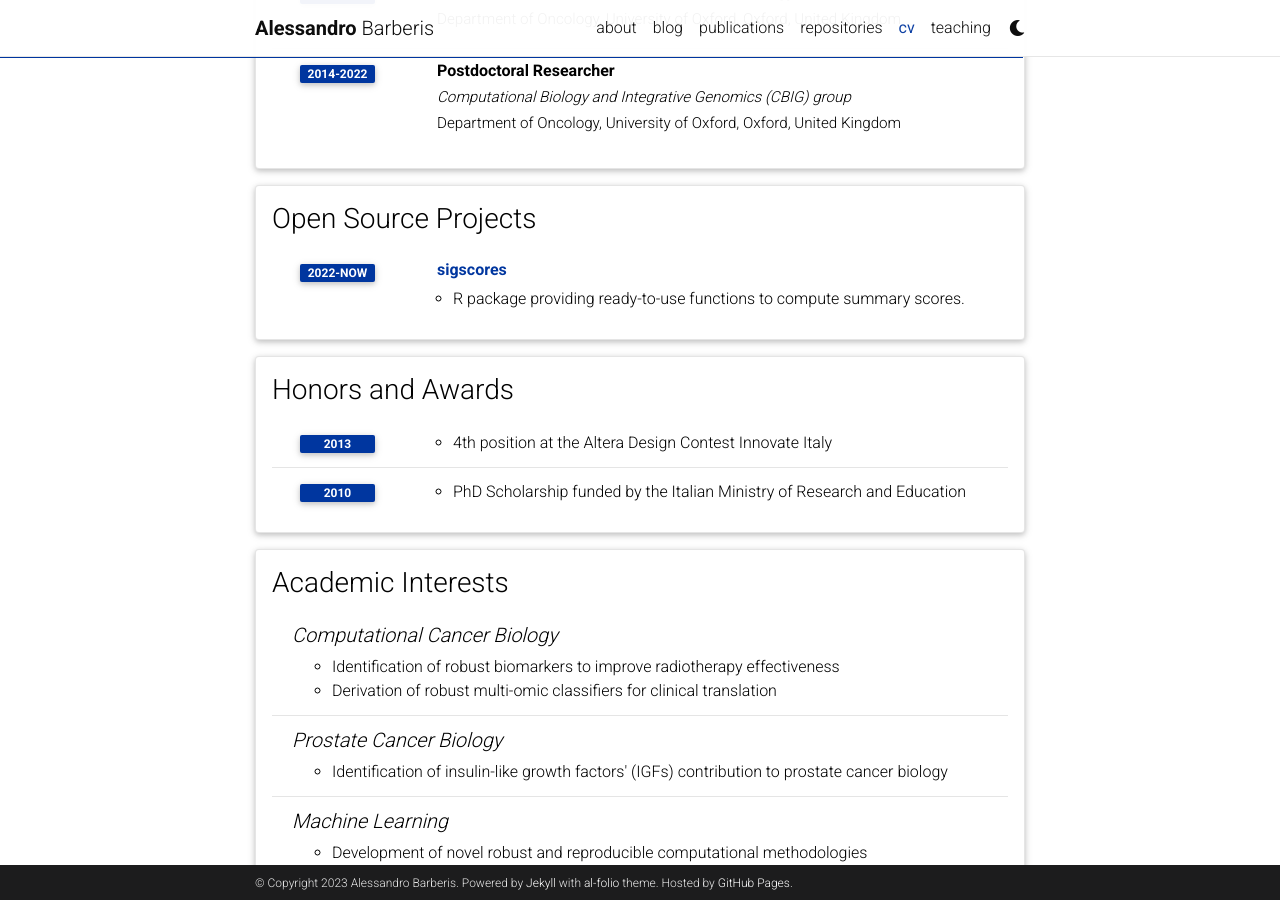
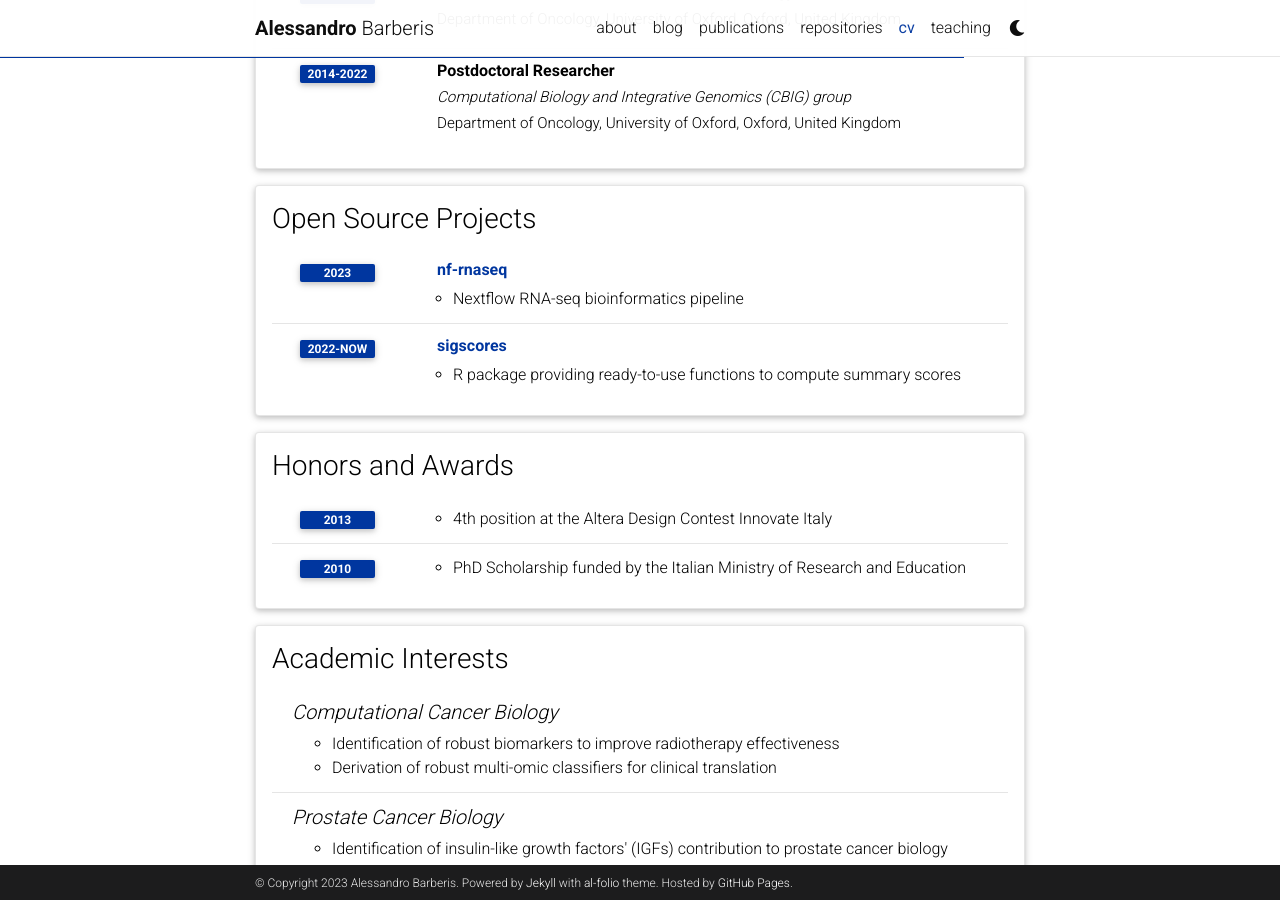
Before and after one commit to alebarberis/alebarberis.github.io, a Jekyll site: the page built from _pages/cv.md, in a window 1280 px wide and 900 px high, scrolled down 984 px. Built offline with Jekyll 4.4.1, drawn with Linux system fonts in a browser that asks for light colours; comment, search, counter and statistics services are not loaded; a style sheet for code colours, icons or effects is not loaded.

Commit message:
Added nf-rnaseq to CV and repositories

```diff
--- a/_data/cv.yml
+++ b/_data/cv.yml
@@ -40,9 +40,12 @@
 - title: Open Source Projects
   type: time_table
   contents:
+    - title: <a href="https://github.com/alebarberis/nf-rnaseq/">nf-rnaseq</a>
+      year: 2023
+      description: Nextflow RNA-seq bioinformatics pipeline
     - title: <a href="https://alebarberis.github.io/sigscores/">sigscores</a>
       year: 2022-now
-      description: R package providing ready-to-use functions to compute summary scores.
+      description: R package providing ready-to-use functions to compute summary scores
 
 - title: Honors and Awards
   type: time_table
--- a/_data/repositories.yml
+++ b/_data/repositories.yml
@@ -2,5 +2,6 @@ github_users:
   - alebarberis
 
 github_repos:
+  - alebarberis/nf-rnaseq
   - alebarberis/resampling
   - alebarberis/sigscores
```
